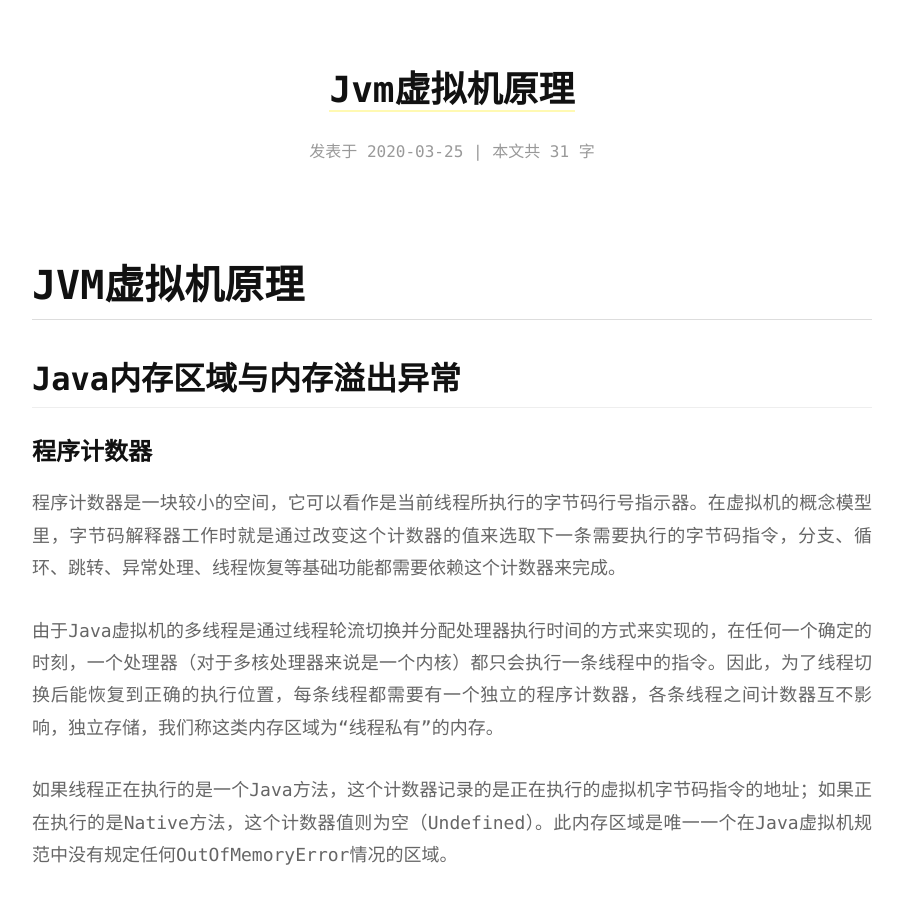
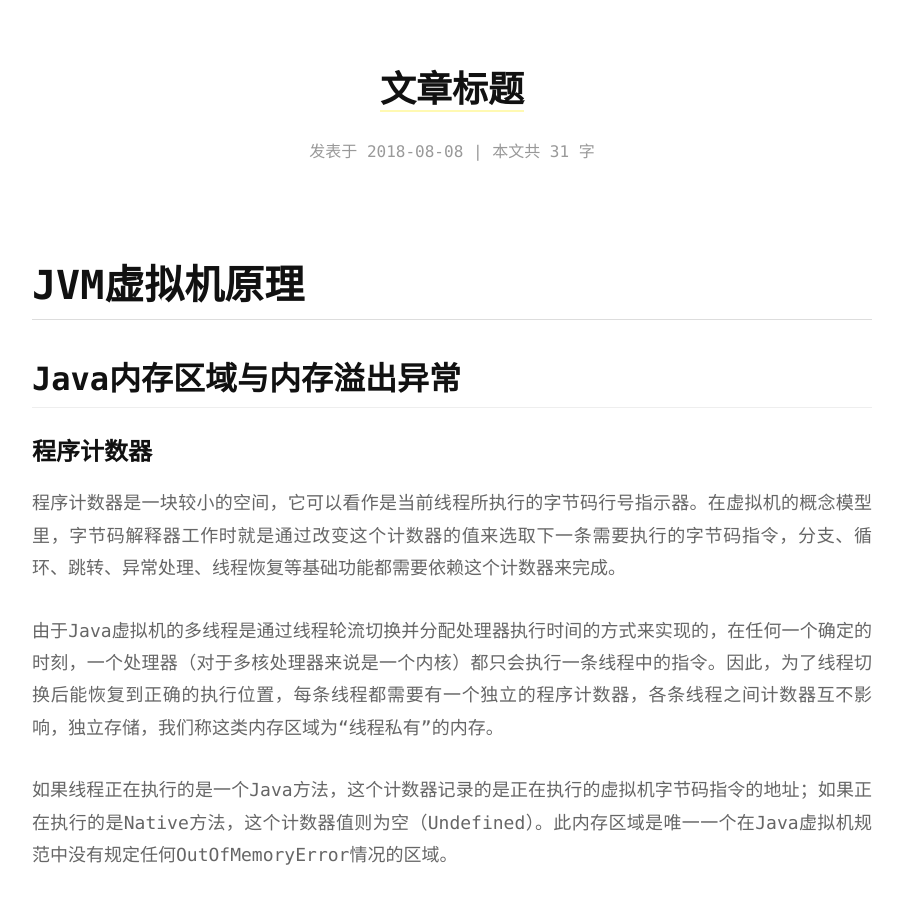
Before and after one commit to copico-zhibai/copico-zhibai.github.io, a Jekyll site: the page built from _posts/2020-03-25-JVM虚拟机原理.md, in a window 1280 px wide and 900 px high. Shown: the whole window, without its empty margins (188-1091 px from the left). Built offline with Jekyll 4.4.1, drawn with Linux system fonts in a browser that asks for light colours.

Commit message:
Update 2020-03-25-JVM虚拟机原理.md

```diff
--- a/_posts/2020-03-25-JVM虚拟机原理.md
+++ b/_posts/2020-03-25-JVM虚拟机原理.md
@@ -1,3 +1,8 @@
+---
+title: "文章标题"
+date: 2018-08-08 08:08:08 +0800
+category: example
+---
 # JVM虚拟机原理
 
 ## Java内存区域与内存溢出异常
```
